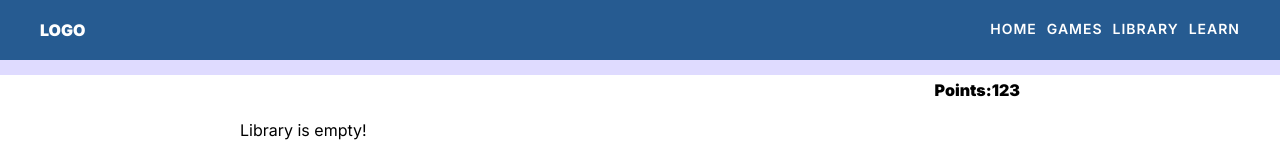
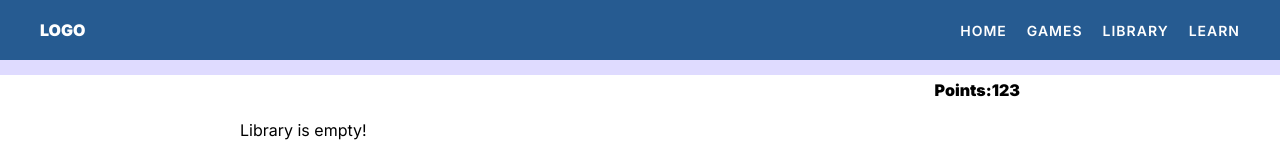
Before and after one commit to gsidnick/rsclone, a React (Create React App) app: page /learn in a window 1280 px wide. Shown: the top 160 px of the page. Built offline with nearby package versions, Linux system fonts and the light colour scheme.

Commit message:
refactor: add class names to nav

```diff
--- a/src/components/Nav/Nav.css
+++ b/src/components/Nav/Nav.css
@@ -1,19 +1,27 @@
 .nav__list {
   display: flex;
-  gap: 10px;
+  gap: 20px;
 }
 
-.nav__list li {
+.nav__link {
   font-size: 14px;
   font-weight: 600;
   letter-spacing: 1px;
-}
-
-.nav__list li a {
   color: #ffffff;
   text-decoration: none;
+  text-transform: uppercase;
+  position: relative;
 }
 
 .nav__current {
-  filter: invert(65%);
+  color: #81F499;
 }
+
+.nav__current:before {
+  content: "";
+  width: 100%;
+  height: 3px;
+  background-color: #81F499;
+  position: absolute;
+  bottom: -10px
+}
--- a/src/components/Nav/Nav.tsx
+++ b/src/components/Nav/Nav.tsx
@@ -3,31 +3,38 @@ import { Link } from 'react-router-dom';
 import './Nav.css';
 
 function Nav() {
-
   const navRef = useRef<HTMLElement>(null);
 
   const checkCurrentLink = (event: React.MouseEvent<HTMLElement>) => {
-    navRef?.current?.querySelectorAll('a').forEach(link => {
+    navRef?.current?.querySelectorAll('a').forEach((link) => {
       link.classList.remove('nav__current');
     });
 
     (event.target as HTMLElement).classList.add('nav__current');
-  }
+  };
 
   return (
     <nav ref={navRef} className="nav">
       <ul className="nav__list">
-        <li>
-          <Link onClick={checkCurrentLink} to="/">HOME</Link>
+        <li className="nav__item">
+          <Link className="nav__link" onClick={checkCurrentLink} to="/">
+            Home
+          </Link>
         </li>
-        <li>
-          <Link onClick={checkCurrentLink} to="/games/">GAMES</Link>
+        <li className="nav__item">
+          <Link className="nav__link" onClick={checkCurrentLink} to="/games/">
+            Games
+          </Link>
         </li>
-        <li>
-          <Link onClick={checkCurrentLink} to="/library/">LIBRARY</Link>
+        <li className="nav__item">
+          <Link className="nav__link" onClick={checkCurrentLink} to="/library/">
+            Library
+          </Link>
         </li>
-        <li>
-          <Link onClick={checkCurrentLink} to="/learn/">LEARN</Link>
+        <li className="nav__item">
+          <Link className="nav__link" onClick={checkCurrentLink} to="/learn/">
+            Learn
+          </Link>
         </li>
       </ul>
     </nav>
```
